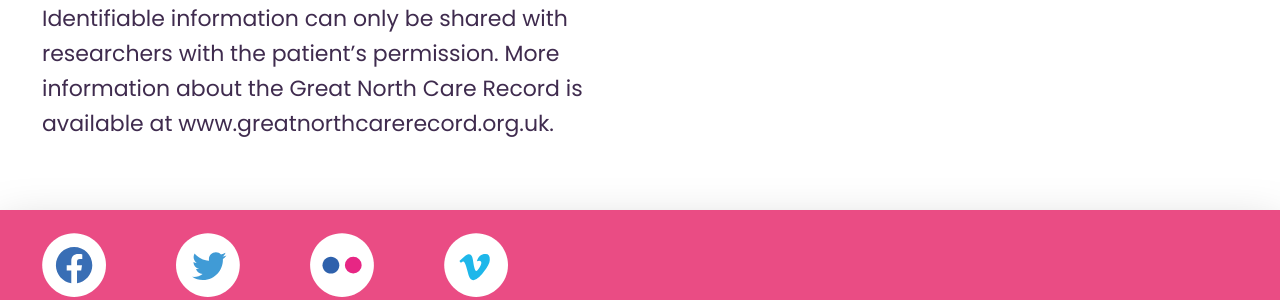
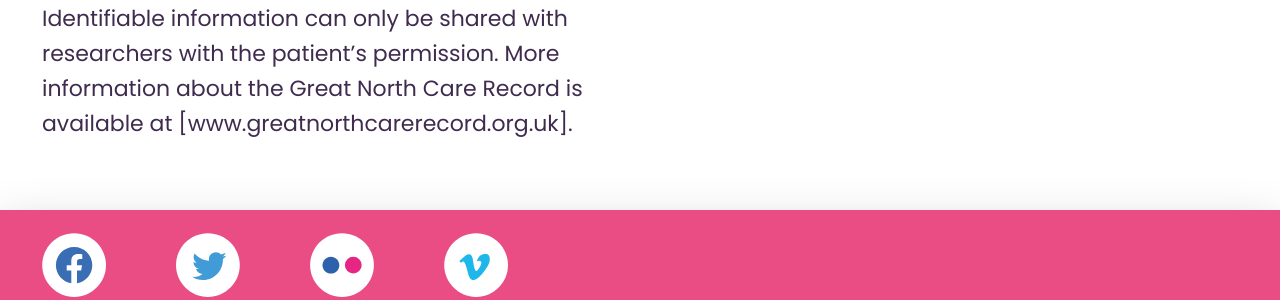
Before and after one commit to connectedhealthcities/connectedhealthcities, a Jekyll site: the page built from north-east-and-north-cumbria/the-great-north-care-record.md, in a window 1280 px wide and 900 px high, scrolled down 2637 px. Shown: the part 362-662 px from the top of the window. Built offline with Jekyll 4.4.1, drawn with Linux system fonts in a browser that asks for light colours; our own code applies the rules of GitHub Pages for plain Markdown files; some of the changed text lies outside the part shown.

```diff
--- a/north-east-and-north-cumbria/the-great-north-care-record.md
+++ b/north-east-and-north-cumbria/the-great-north-care-record.md
@@ -32,4 +32,4 @@ The ambition of the Great North Care Record is to improve information sharing be
 
 **Controlling how your information is shared**
 
-Not everyone is comfortable with their information being shared. Currently, the public can opt out of their information being shared within the NHS.  Identifiable information can only be shared with researchers with the patient’s permission. More information about the Great North Care Record is available at www.greatnorthcarerecord.org.uk.
+Not everyone is comfortable with their information being shared. Currently, the public can opt out of their information being shared within the NHS.  Identifiable information can only be shared with researchers with the patient’s permission. More information about the Great North Care Record is available at [www.greatnorthcarerecord.org.uk].
```
